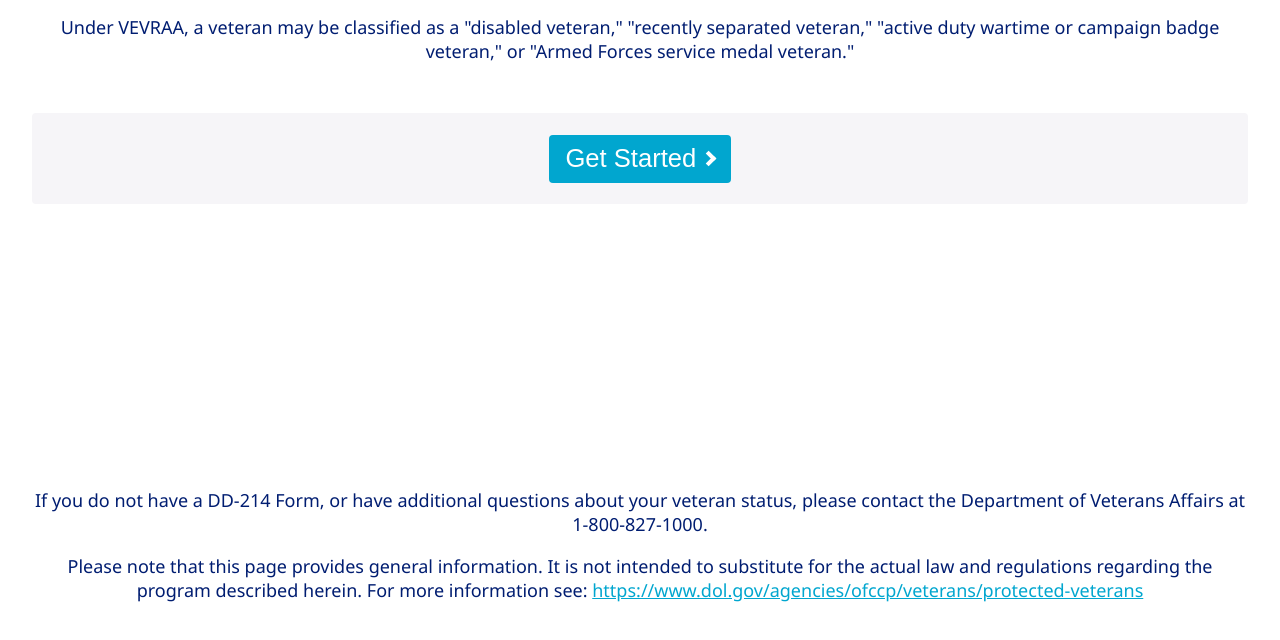
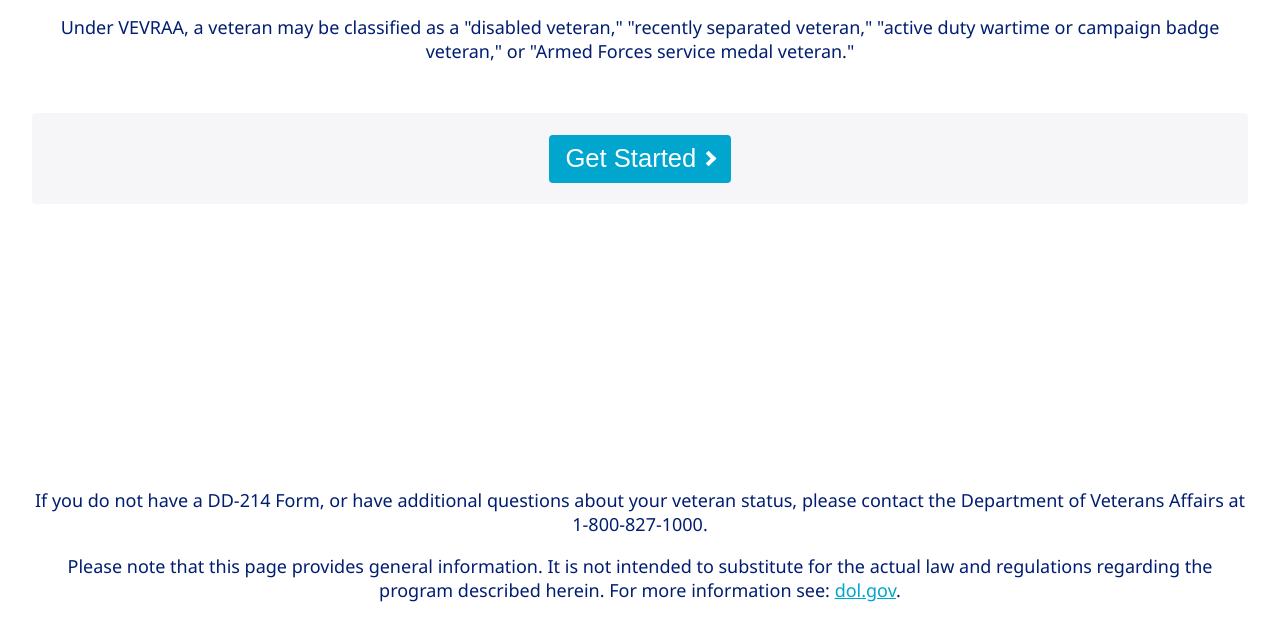
Before and after one commit to protectedveteran/protectedveteran.github.io, a plain HTML site: page index.html in a window 1280 px wide. Shown: the part 148-788 px from the top of the page. Drawn offline with Linux system fonts and the light colour scheme.

Commit message:
fix link

```diff
--- a/index.html
+++ b/index.html
@@ -83,7 +83,7 @@
         </main>
         <footer>
             <p>If you do not have a DD-214 Form, or have additional questions about your veteran status, please contact the Department of Veterans Affairs at 1-800-827-1000.</p>
-            <p>Please note that this page provides general information. It is not intended to substitute for the actual law and regulations regarding the program described herein. For more information see: <a href="https://www.dol.gov/agencies/ofccp/veterans/protected-veterans">https://www.dol.gov/agencies/ofccp/veterans/protected-veterans</a></p>
+            <p>Please note that this page provides general information. It is not intended to substitute for the actual law and regulations regarding the program described herein. For more information see: <a href="https://www.dol.gov/agencies/ofccp/veterans/protected-veterans">dol.gov</a>.</p>
         </footer>
         <script src="script.js"></script>
     </body>
```
